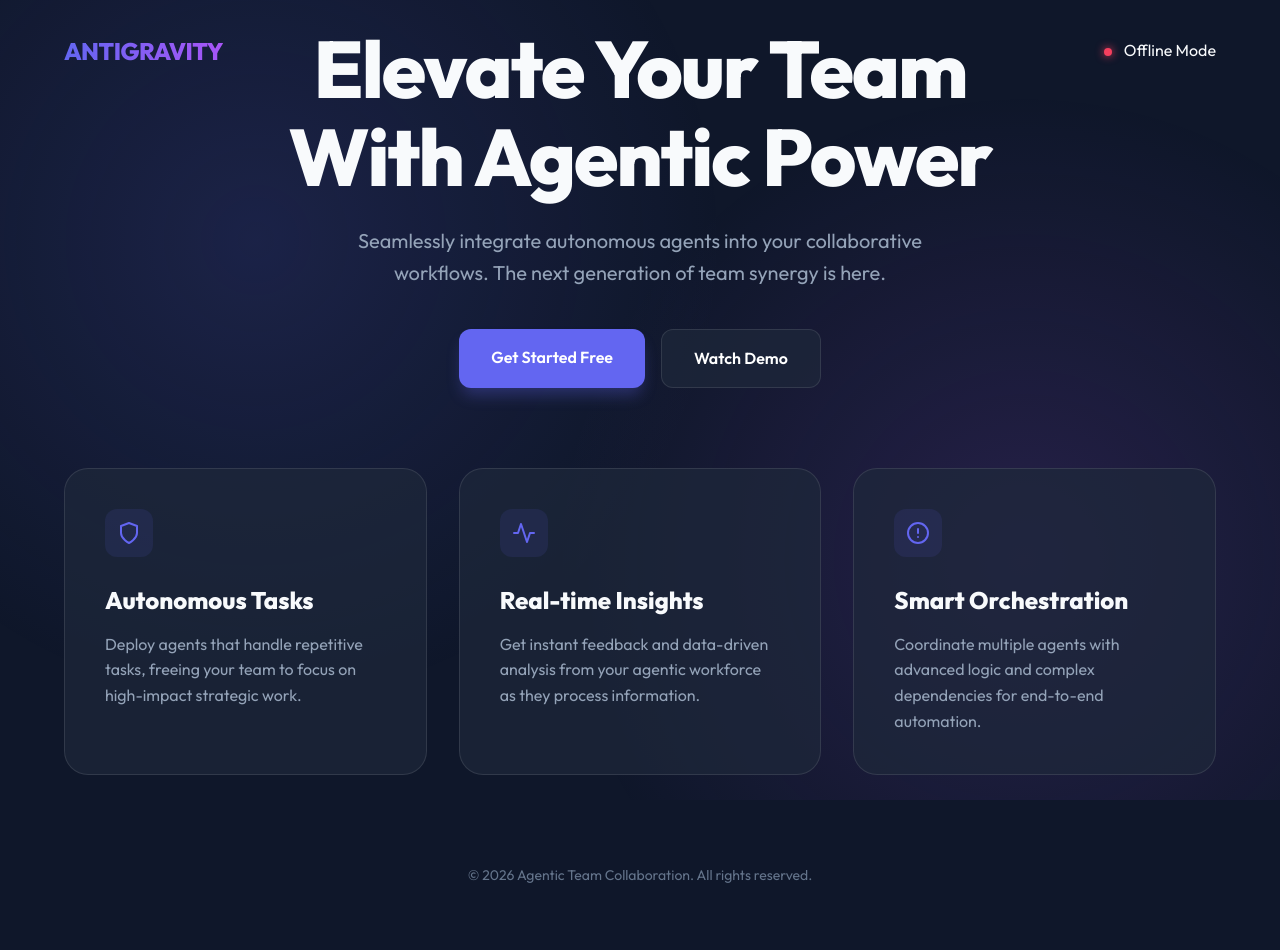
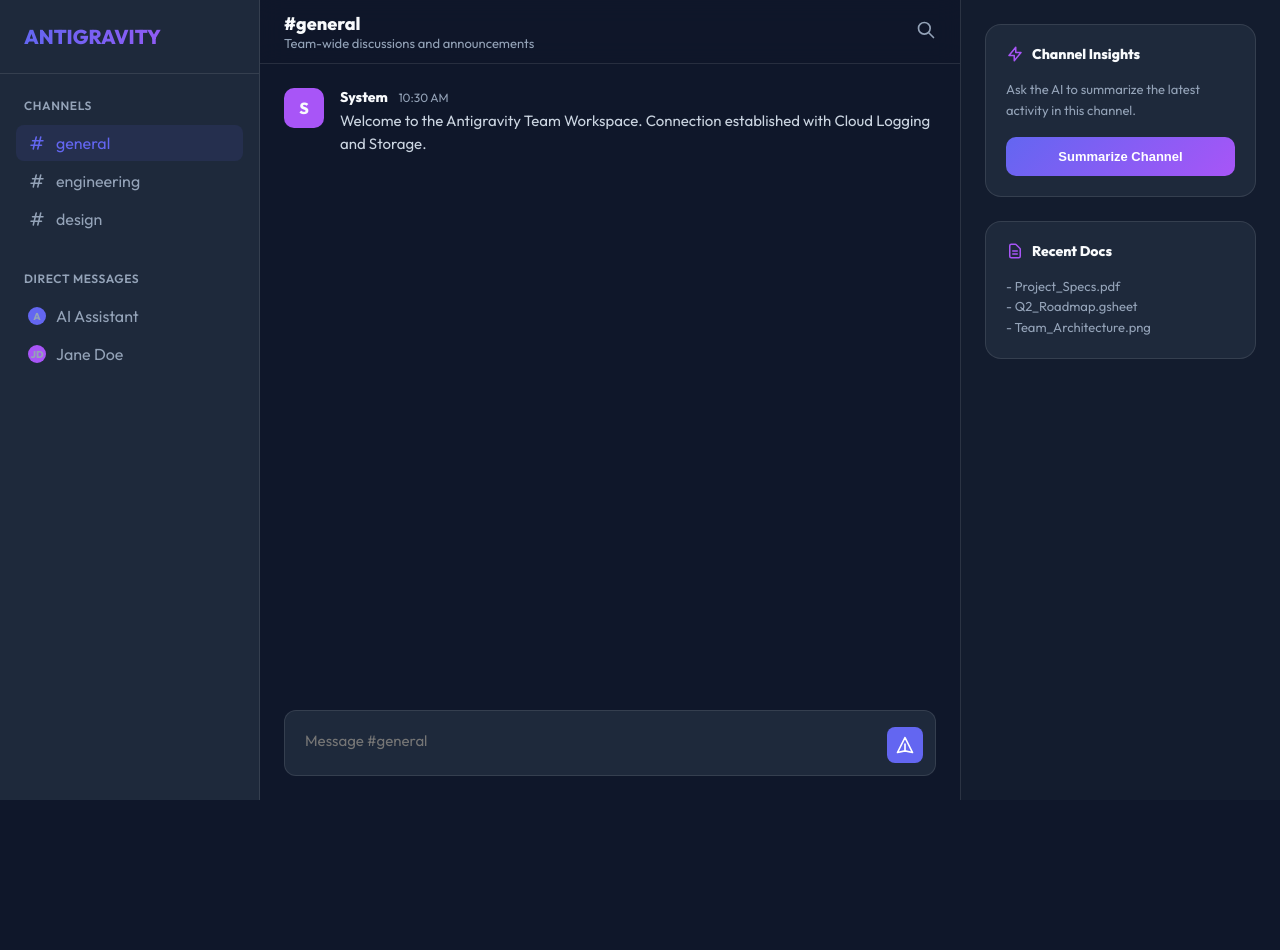
Before and after one commit to Dhiyanesh-Sidhaiyan/agentic-team-collaboration-tool, a website: page public/index.html in a window 1280 px wide. After the commit the page ends 800 px from the top, so only its background shows below. Drawn offline with nearby package versions, Linux system fonts and the light colour scheme; no server answers.

Commit message:
feat: robust Slack-like tool with GCP integrations and AI features

```diff
--- a/public/index.html
+++ b/public/index.html
@@ -3,20 +3,23 @@
 <head>
     <meta charset="UTF-8">
     <meta name="viewport" content="width=device-width, initial-scale=1.0">
-    <title>Agentic Team Collaboration Tool</title>
-    <meta name="description" content="Empowering teams with agentic collaboration and AI-driven workflows.">
+    <title>Antigravity | Agentic Team Platform</title>
+    <meta name="description" content="Secure, robust, and AI-powered team collaboration tool.">
     <link rel="preconnect" href="https://fonts.googleapis.com">
     <link rel="preconnect" href="https://fonts.gstatic.com" crossorigin>
-    <link href="https://fonts.googleapis.com/css2?family=Outfit:wght@300;400;600;800&display=swap" rel="stylesheet">
+    <link href="https://fonts.googleapis.com/css2?family=Outfit:wght@300;400;600;800&family=JetBrains+Mono&display=swap" rel="stylesheet">
+    <script src="https://cdn.socket.io/4.7.2/socket.io.min.js"></script>
     <style>
         :root {
             --primary: #6366f1;
             --secondary: #a855f7;
             --accent: #f43f5e;
             --bg: #0f172a;
+            --sidebar: #1e293b;
             --text: #f8fafc;
-            --card-bg: rgba(30, 41, 59, 0.7);
+            --text-dim: #94a3b8;
             --border: rgba(255, 255, 255, 0.1);
+            --success: #10b981;
         }
 
         * {
@@ -29,250 +32,426 @@
             font-family: 'Outfit', sans-serif;
             background-color: var(--bg);
             color: var(--text);
-            overflow-x: hidden;
-            line-height: 1.6;
+            height: 100vh;
+            display: flex;
+            overflow: hidden;
         }
 
-        .gradient-bg {
-            position: fixed;
-            top: 0;
-            left: 0;
-            width: 100%;
-            height: 100%;
-            background: radial-gradient(circle at 20% 30%, rgba(99, 102, 241, 0.15) 0%, transparent 40%),
-                        radial-gradient(circle at 80% 70%, rgba(168, 85, 247, 0.15) 0%, transparent 40%);
-            z-index: -1;
+        /* Sidebar */
+        .sidebar {
+            width: 260px;
+            background: var(--sidebar);
+            border-right: 1px solid var(--border);
+            display: flex;
+            flex-direction: column;
+            padding: 1.5rem 0;
         }
 
-        nav {
-            display: flex;
-            justify-content: space-between;
-            align-items: center;
-            padding: 2rem 5%;
-            width: 100%;
-            position: absolute;
-            top: 0;
-            z-index: 10;
+        .sidebar-header {
+            padding: 0 1.5rem 1.5rem;
+            border-bottom: 1px solid var(--border);
+            margin-bottom: 1.5rem;
         }
 
         .logo {
-            font-size: 1.5rem;
+            font-size: 1.25rem;
             font-weight: 800;
             background: linear-gradient(to right, var(--primary), var(--secondary));
             -webkit-background-clip: text;
             -webkit-text-fill-color: transparent;
-            letter-spacing: -0.5px;
         }
 
-        main {
-            min-height: 100vh;
+        .sidebar-section {
+            padding: 0 1rem;
+            margin-bottom: 2rem;
+        }
+
+        .section-title {
+            font-size: 0.75rem;
+            font-weight: 600;
+            color: var(--text-dim);
+            text-transform: uppercase;
+            letter-spacing: 0.05em;
+            margin-bottom: 0.75rem;
+            padding: 0 0.5rem;
+        }
+
+        .nav-item {
+            display: flex;
+            align-items: center;
+            padding: 0.5rem 0.75rem;
+            border-radius: 8px;
+            cursor: pointer;
+            transition: all 0.2s;
+            color: var(--text-dim);
+            font-weight: 500;
+            margin-bottom: 2px;
+        }
+
+        .nav-item:hover, .nav-item.active {
+            background: rgba(255, 255, 255, 0.05);
+            color: var(--text);
+        }
+
+        .nav-item.active {
+            background: rgba(99, 102, 241, 0.1);
+            color: var(--primary);
+        }
+
+        .nav-item svg {
+            margin-right: 10px;
+            width: 18px;
+            height: 18px;
+        }
+
+        /* Main Content */
+        .main {
+            flex: 1;
             display: flex;
             flex-direction: column;
-            justify-content: center;
-            align-items: center;
-            padding: 0 5%;
-            text-align: center;
+            position: relative;
         }
 
-        .hero h1 {
-            font-size: clamp(3rem, 8vw, 5rem);
-            font-weight: 800;
-            line-height: 1.1;
-            margin-bottom: 1.5rem;
-            letter-spacing: -2px;
-            animation: fadeInUp 1s ease-out;
+        .chat-header {
+            height: 64px;
+            border-bottom: 1px solid var(--border);
+            display: flex;
+            align-items: center;
+            justify-content: space-between;
+            padding: 0 1.5rem;
+            background: rgba(15, 23, 42, 0.8);
+            backdrop-filter: blur(12px);
+            z-index: 10;
         }
 
-        .hero p {
-            font-size: 1.25rem;
-            color: #94a3b8;
-            max-width: 600px;
-            margin: 0 auto 2.5rem;
-            animation: fadeInUp 1s ease-out 0.2s both;
+        .channel-info h2 {
+            font-size: 1.125rem;
+            font-weight: 700;
         }
 
-        .cta-group {
+        .channel-info p {
+            font-size: 0.8125rem;
+            color: var(--text-dim);
+        }
+
+        .messages {
+            flex: 1;
+            overflow-y: auto;
+            padding: 1.5rem;
+            display: flex;
+            flex-direction: column;
+            gap: 1.5rem;
+        }
+
+        .message {
             display: flex;
             gap: 1rem;
-            justify-content: center;
-            animation: fadeInUp 1s ease-out 0.4s both;
+            animation: fadeIn 0.3s ease-out;
         }
 
-        .btn {
-            padding: 1rem 2rem;
-            border-radius: 12px;
-            font-weight: 600;
-            text-decoration: none;
-            transition: all 0.3s cubic-bezier(0.4, 0, 0.2, 1);
-            cursor: pointer;
-        }
-
-        .btn-primary {
+        .avatar {
+            width: 40px;
+            height: 40px;
+            border-radius: 10px;
             background: var(--primary);
-            color: white;
-            box-shadow: 0 10px 15px -3px rgba(99, 102, 241, 0.3);
-        }
-
-        .btn-primary:hover {
-            transform: translateY(-2px);
-            box-shadow: 0 20px 25px -5px rgba(99, 102, 241, 0.4);
-            filter: brightness(1.1);
-        }
-
-        .btn-secondary {
-            background: var(--card-bg);
-            color: white;
-            border: 1px solid var(--border);
-            backdrop-filter: blur(10px);
-        }
-
-        .btn-secondary:hover {
-            background: rgba(255, 255, 255, 0.05);
-            transform: translateY(-2px);
-        }
-
-        .features {
-            display: grid;
-            grid-template-columns: repeat(auto-fit, minmax(300px, 1fr));
-            gap: 2rem;
-            width: 100%;
-            max-width: 1200px;
-            margin-top: 5rem;
-            animation: fadeInUp 1s ease-out 0.6s both;
-        }
-
-        .feature-card {
-            background: var(--card-bg);
-            padding: 2.5rem;
-            border-radius: 24px;
-            border: 1px solid var(--border);
-            backdrop-filter: blur(12px);
-            text-align: left;
-            transition: all 0.3s ease;
-        }
-
-        .feature-card:hover {
-            transform: translateY(-5px);
-            border-color: rgba(99, 102, 241, 0.3);
-            background: rgba(30, 41, 59, 0.9);
-        }
-
-        .feature-icon {
-            width: 48px;
-            height: 48px;
-            background: rgba(99, 102, 241, 0.1);
-            border-radius: 12px;
             display: flex;
             align-items: center;
             justify-content: center;
-            margin-bottom: 1.5rem;
-            color: var(--primary);
+            font-weight: 700;
+            flex-shrink: 0;
         }
 
-        .feature-card h3 {
-            font-size: 1.5rem;
-            margin-bottom: 0.75rem;
+        .msg-content h4 {
+            font-size: 0.875rem;
+            margin-bottom: 0.25rem;
         }
 
-        .feature-card p {
-            color: #94a3b8;
-            font-size: 1rem;
+        .msg-content h4 span {
+            font-weight: 400;
+            color: var(--text-dim);
+            font-size: 0.75rem;
+            margin-left: 8px;
         }
 
-        @keyframes fadeInUp {
-            from {
-                opacity: 0;
-                transform: translateY(20px);
-            }
-            to {
-                opacity: 1;
-                transform: translateY(0);
-            }
+        .msg-text {
+            font-size: 0.9375rem;
+            color: #cbd5e1;
+            line-height: 1.5;
         }
 
-        footer {
-            padding: 4rem 5%;
-            text-align: center;
-            color: #64748b;
-            font-size: 0.875rem;
+        /* Input Area */
+        .input-area {
+            padding: 1.5rem;
+            background: var(--bg);
         }
 
-        #status-dot {
-            display: inline-block;
-            width: 8px;
-            height: 8px;
-            background: #10b981;
-            border-radius: 50%;
-            margin-right: 8px;
-            box-shadow: 0 0 8px #10b981;
+        .input-container {
+            background: var(--sidebar);
+            border: 1px solid var(--border);
+            border-radius: 12px;
+            padding: 0.75rem;
+            display: flex;
+            align-items: flex-end;
+            gap: 0.75rem;
+            transition: border-color 0.3s;
         }
+
+        .input-container:focus-within {
+            border-color: var(--primary);
+        }
+
+        #message-input {
+            flex: 1;
+            background: transparent;
+            border: none;
+            color: var(--text);
+            font-family: inherit;
+            font-size: 0.9375rem;
+            padding: 0.5rem;
+            outline: none;
+            resize: none;
+            min-height: 40px;
+            max-height: 150px;
+        }
+
+        .btn-send {
+            background: var(--primary);
+            border: none;
+            color: white;
+            padding: 0.5rem;
+            border-radius: 8px;
+            cursor: pointer;
+            display: flex;
+            align-items: center;
+            justify-content: center;
+        }
+
+        /* AI Sidebar */
+        .ai-sidebar {
+            width: 320px;
+            border-left: 1px solid var(--border);
+            background: rgba(30, 41, 59, 0.3);
+            display: flex;
+            flex-direction: column;
+            padding: 1.5rem;
+        }
+
+        .ai-card {
+            background: var(--sidebar);
+            border: 1px solid var(--border);
+            border-radius: 16px;
+            padding: 1.25rem;
+            margin-bottom: 1.5rem;
+        }
+
+        .ai-card h3 {
+            font-size: 0.875rem;
+            margin-bottom: 1rem;
+            display: flex;
+            align-items: center;
+            gap: 8px;
+        }
+
+        .ai-card h3 svg {
+            color: var(--secondary);
+        }
+
+        .ai-summary {
+            font-size: 0.8125rem;
+            color: var(--text-dim);
+            line-height: 1.6;
+        }
+
+        .btn-ai {
+            width: 100%;
+            padding: 0.75rem;
+            background: linear-gradient(135deg, var(--primary), var(--secondary));
+            border: none;
+            border-radius: 10px;
+            color: white;
+            font-weight: 600;
+            font-size: 0.8125rem;
+            cursor: pointer;
+            margin-top: 1rem;
+        }
+
+        @keyframes fadeIn {
+            from { opacity: 0; transform: translateY(10px); }
+            to { opacity: 1; transform: translateY(0); }
+        }
+
+        /* Custom Scrollbar */
+        ::-webkit-scrollbar { width: 6px; }
+        ::-webkit-scrollbar-track { background: transparent; }
+        ::-webkit-scrollbar-thumb { background: var(--border); border-radius: 3px; }
     </style>
 </head>
 <body>
-    <div class="gradient-bg"></div>
+    <aside class="sidebar">
+        <div class="sidebar-header">
+            <div class="logo">ANTIGRAVITY</div>
+        </div>
 
-    <nav>
-        <div class="logo">ANTIGRAVITY</div>
-        <div class="status-indicator">
-            <span id="status-dot"></span>
-            <span id="status-text">System Online</span>
+        <div class="sidebar-section">
+            <div class="section-title">Channels</div>
+            <div class="nav-item active" onclick="switchChannel('general')">
+                <svg fill="none" stroke="currentColor" viewBox="0 0 24 24"><path stroke-linecap="round" stroke-linejoin="round" stroke-width="2" d="M7 20l4-16m2 16l4-16M6 9h14M4 15h14"></path></svg>
+                general
             </div>
-    </nav>
-
-    <main>
-        <div class="hero">
-            <h1>Elevate Your Team<br>With Agentic Power</h1>
-            <p>Seamlessly integrate autonomous agents into your collaborative workflows. The next generation of team synergy is here.</p>
-            <div class="cta-group">
-                <a href="#" class="btn btn-primary">Get Started Free</a>
-                <a href="#" class="btn btn-secondary">Watch Demo</a>
+            <div class="nav-item" onclick="switchChannel('engineering')">
+                <svg fill="none" stroke="currentColor" viewBox="0 0 24 24"><path stroke-linecap="round" stroke-linejoin="round" stroke-width="2" d="M7 20l4-16m2 16l4-16M6 9h14M4 15h14"></path></svg>
+                engineering
+            </div>
+            <div class="nav-item" onclick="switchChannel('design')">
+                <svg fill="none" stroke="currentColor" viewBox="0 0 24 24"><path stroke-linecap="round" stroke-linejoin="round" stroke-width="2" d="M7 20l4-16m2 16l4-16M6 9h14M4 15h14"></path></svg>
+                design
             </div>
         </div>
 
-        <div class="features">
-            <div class="feature-card">
-                <div class="feature-icon">
-                    <svg width="24" height="24" viewBox="0 0 24 24" fill="none" stroke="currentColor" stroke-width="2" stroke-linecap="round" stroke-linejoin="round"><path d="M12 22s8-4 8-10V5l-8-3-8 3v7c0 6 8 10 8 10z"></path></svg>
+        <div class="sidebar-section">
+            <div class="section-title">Direct Messages</div>
+            <div class="nav-item">
+                <div class="avatar" style="width:18px;height:18px;font-size:10px;margin-right:10px">A</div>
+                AI Assistant
             </div>
-                <h3>Autonomous Tasks</h3>
-                <p>Deploy agents that handle repetitive tasks, freeing your team to focus on high-impact strategic work.</p>
+            <div class="nav-item">
+                <div class="avatar" style="width:18px;height:18px;font-size:10px;margin-right:10px;background:var(--secondary)">JD</div>
+                Jane Doe
             </div>
-            <div class="feature-card">
-                <div class="feature-icon">
-                    <svg width="24" height="24" viewBox="0 0 24 24" fill="none" stroke="currentColor" stroke-width="2" stroke-linecap="round" stroke-linejoin="round"><polyline points="22 12 18 12 15 21 9 3 6 12 2 12"></polyline></svg>
         </div>
-                <h3>Real-time Insights</h3>
-                <p>Get instant feedback and data-driven analysis from your agentic workforce as they process information.</p>
+    </aside>
+
+    <main class="main">
+        <header class="chat-header">
+            <div class="channel-info">
+                <h2 id="current-channel">#general</h2>
+                <p>Team-wide discussions and announcements</p>
             </div>
-            <div class="feature-card">
-                <div class="feature-icon">
-                    <svg width="24" height="24" viewBox="0 0 24 24" fill="none" stroke="currentColor" stroke-width="2" stroke-linecap="round" stroke-linejoin="round"><circle cx="12" cy="12" r="10"></circle><line x1="12" y1="8" x2="12" y2="12"></line><line x1="12" y1="16" x2="12.01" y2="16"></line></svg>
+            <div class="header-actions">
+                <svg width="20" height="20" fill="none" stroke="var(--text-dim)" viewBox="0 0 24 24"><path stroke-linecap="round" stroke-linejoin="round" stroke-width="2" d="M21 21l-6-6m2-5a7 7 0 11-14 0 7 7 0 0114 0z"></path></svg>
             </div>
-                <h3>Smart Orchestration</h3>
-                <p>Coordinate multiple agents with advanced logic and complex dependencies for end-to-end automation.</p>
+        </header>
+
+        <div class="messages" id="message-container">
+            <!-- Messages will appear here -->
+            <div class="message">
+                <div class="avatar" style="background:var(--secondary)">S</div>
+                <div class="msg-content">
+                    <h4>System <span>10:30 AM</span></h4>
+                    <div class="msg-text">Welcome to the Antigravity Team Workspace. Connection established with Cloud Logging and Storage.</div>
+                </div>
+            </div>
+        </div>
+
+        <div class="input-area">
+            <div class="input-container">
+                <textarea id="message-input" placeholder="Message #general" rows="1"></textarea>
+                <button class="btn-send" id="send-btn">
+                    <svg width="20" height="20" fill="none" stroke="currentColor" viewBox="0 0 24 24"><path stroke-linecap="round" stroke-linejoin="round" stroke-width="2" d="M12 19l9 2-9-18-9 18 9-2zm0 0v-8"></path></svg>
+                </button>
             </div>
         </div>
     </main>
 
-    <footer>
-        &copy; 2026 Agentic Team Collaboration. All rights reserved.
-    </footer>
+    <aside class="ai-sidebar">
+        <div class="ai-card">
+            <h3>
+                <svg width="18" height="18" fill="none" stroke="currentColor" viewBox="0 0 24 24"><path stroke-linecap="round" stroke-linejoin="round" stroke-width="2" d="M13 10V3L4 14h7v7l9-11h-7z"></path></svg>
+                Channel Insights
+            </h3>
+            <div class="ai-summary" id="ai-summary-text">
+                Ask the AI to summarize the latest activity in this channel.
+            </div>
+            <button class="btn-ai" id="summarize-btn">Summarize Channel</button>
+        </div>
+
+        <div class="ai-card">
+            <h3>
+                <svg width="18" height="18" fill="none" stroke="currentColor" viewBox="0 0 24 24"><path stroke-linecap="round" stroke-linejoin="round" stroke-width="2" d="M9 12h6m-6 4h6m2 5H7a2 2 0 01-2-2V5a2 2 0 012-2h5.586a1 1 0 01.707.293l5.414 5.414a1 1 0 01.293.707V19a2 2 0 01-2 2z"></path></svg>
+                Recent Docs
+            </h3>
+            <div class="ai-summary">
+                - Project_Specs.pdf<br>
+                - Q2_Roadmap.gsheet<br>
+                - Team_Architecture.png
+            </div>
+        </div>
+    </aside>
 
     <script>
-        // Check backend status
-        fetch('/api/status')
-            .then(res => res.json())
-            .then(data => {
-                console.log('Backend Status:', data);
-                if (data.status === 'online') {
-                    document.getElementById('status-text').textContent = 'Live Connection';
+        const socket = io();
+        const msgContainer = document.getElementById('message-container');
+        const msgInput = document.getElementById('message-input');
+        const sendBtn = document.getElementById('send-btn');
+        const summarizeBtn = document.getElementById('summarize-btn');
+        const currentChannelText = document.getElementById('current-channel');
+        let currentChannel = 'general';
+
+        // Socket logic
+        socket.emit('join', currentChannel);
+
+        socket.on('message', (data) => {
+            appendMessage(data);
+        });
+
+        function appendMessage(data) {
+            const div = document.createElement('div');
+            div.className = 'message';
+            const initials = data.user.substring(0, 2).toUpperCase();
+            const time = new Date(data.timestamp).toLocaleTimeString([], { hour: '2-digit', minute: '2-digit' });
+
+            div.innerHTML = `
+                <div class="avatar">${initials}</div>
+                <div class="msg-content">
+                    <h4>${data.user} <span>${time}</span></h4>
+                    <div class="msg-text">${data.text}</div>
+                </div>
+            `;
+            msgContainer.appendChild(div);
+            msgContainer.scrollTop = msgContainer.scrollHeight;
         }
-            })
-            .catch(err => {
-                console.error('Failed to connect to backend:', err);
-                document.getElementById('status-dot').style.background = '#f43f5e';
-                document.getElementById('status-dot').style.boxShadow = '0 0 8px #f43f5e';
-                document.getElementById('status-text').textContent = 'Offline Mode';
+
+        function sendMessage() {
+            const text = msgInput.value.trim();
+            if (text) {
+                socket.emit('message', {
+                    room: currentChannel,
+                    user: 'You',
+                    text: text
+                });
+                msgInput.value = '';
+            }
+        }
+
+        sendBtn.addEventListener('click', sendMessage);
+        msgInput.addEventListener('keypress', (e) => {
+            if (e.key === 'Enter' && !e.shiftKey) {
+                e.preventDefault();
+                sendMessage();
+            }
+        });
+
+        // Channel switching
+        function switchChannel(channel) {
+            socket.emit('join', channel);
+            currentChannel = channel;
+            currentChannelText.textContent = '#' + channel;
+            msgContainer.innerHTML = ''; // Clear for demo
+            document.querySelectorAll('.nav-item').forEach(item => item.classList.remove('active'));
+            event.currentTarget.classList.add('active');
+        }
+
+        // AI Summarize
+        summarizeBtn.addEventListener('click', async () => {
+            const textEl = document.getElementById('ai-summary-text');
+            textEl.textContent = 'Generating summary...';
+            try {
+                const res = await fetch(`/api/ai/summarize?channel=${currentChannel}`);
+                const data = await res.json();
+                textEl.textContent = data.summary;
+            } catch (err) {
+                textEl.textContent = 'Failed to generate summary.';
+            }
         });
     </script>
 </body>
```
Also changed, not shown: audit.js (added, +35 -0 lines), package.json (+9 -1 lines), server.js (+112 -6 lines), README.md. Lines whose indentation alone changed are shown as unchanged.
